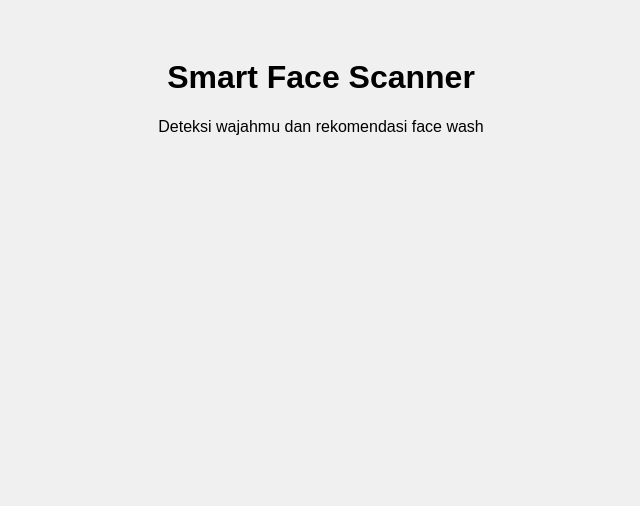
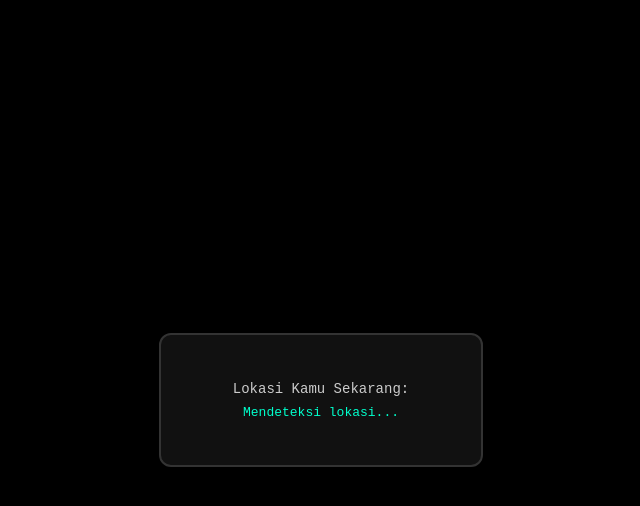
Before and after one commit to fiannnnjay/Dagian, a plain HTML site: page index.html in a window 1280 px wide. Shown: the whole page, without its empty margins (319-959 px from the left). Drawn offline with Linux system fonts and the light colour scheme.

Commit message:
Update index.html

```diff
--- a/index.html
+++ b/index.html
@@ -1,38 +1,91 @@
-
 <!DOCTYPE html>
 <html lang="id">
 <head>
-  <meta charset="UTF-8">
-  <title>Smart Face Scanner</title>
-  <script defer src="https://cdn.jsdelivr.net/npm/face-api.js"></script>
-  <script defer src="script.js"></script>
+  <meta charset="UTF-8" />
+  <meta name="viewport" content="width=device-width, initial-scale=1.0"/>
+  <title>GPS OLED View</title>
   <style>
     body {
-      font-family: Arial, sans-serif;
-      background: #f0f0f0;
+      margin: 0;
+      background: black;
+      color: white;
+      font-family: monospace;
+      display: flex;
+      justify-content: center;
+      align-items: center;
+      height: 100vh;
+    }
+
+    .screen {
+      background: #111;
+      border: 2px solid #333;
+      padding: 20px 30px;
+      border-radius: 12px;
+      width: 260px;
+      height: 90px;
+      display: flex;
+      flex-direction: column;
+      justify-content: center;
       text-align: center;
-      padding: 30px;
     }
-    canvas, video {
-      border-radius: 10px;
-      margin-top: 20px;
+
+    .label {
+      font-size: 14px;
+      color: #ccc;
     }
-    #result {
-      margin-top: 20px;
-      background: white;
-      padding: 20px;
-      border-radius: 10px;
-      box-shadow: 0 0 10px rgba(0,0,0,0.2);
-      display: none;
+
+    .lokasi {
+      margin-top: 8px;
+      font-size: 13px;
+      color: #00ffcc;
+      white-space: nowrap;
+      overflow: hidden;
+      text-overflow: ellipsis;
     }
   </style>
 </head>
 <body>
 
-  <h1>Smart Face Scanner</h1>
-  <p>Deteksi wajahmu dan rekomendasi face wash</p>
-  <video id="video" width="320" height="240" autoplay muted></video>
-  <div id="result"></div>
+  <div class="screen">
+    <div class="label">Lokasi Kamu Sekarang:</div>
+    <div class="lokasi" id="lokasi">Mendeteksi lokasi...</div>
+  </div>
+
+  <script>
+    const lokasi = document.getElementById("lokasi");
+
+    function reverseGeocode(lat, lon) {
+      fetch(`https://nominatim.openstreetmap.org/reverse?format=json&lat=${lat}&lon=${lon}`)
+        .then(res => res.json())
+        .then(data => {
+          const jalan = data.address.road || data.display_name || "Lokasi tidak diketahui";
+          lokasi.textContent = jalan;
+        })
+        .catch(err => {
+          lokasi.textContent = "Gagal mendeteksi lokasi";
+        });
+    }
+
+    function updatePos(pos) {
+      const lat = pos.coords.latitude;
+      const lon = pos.coords.longitude;
+      reverseGeocode(lat, lon);
+    }
+
+    function handleError(error) {
+      lokasi.textContent = "GPS Error: " + error.message;
+    }
+
+    if ("geolocation" in navigator) {
+      navigator.geolocation.watchPosition(updatePos, handleError, {
+        enableHighAccuracy: true,
+        maximumAge: 1000,
+        timeout: 10000
+      });
+    } else {
+      lokasi.textContent = "Geolocation tidak tersedia.";
+    }
+  </script>
 
 </body>
 </html>
```
